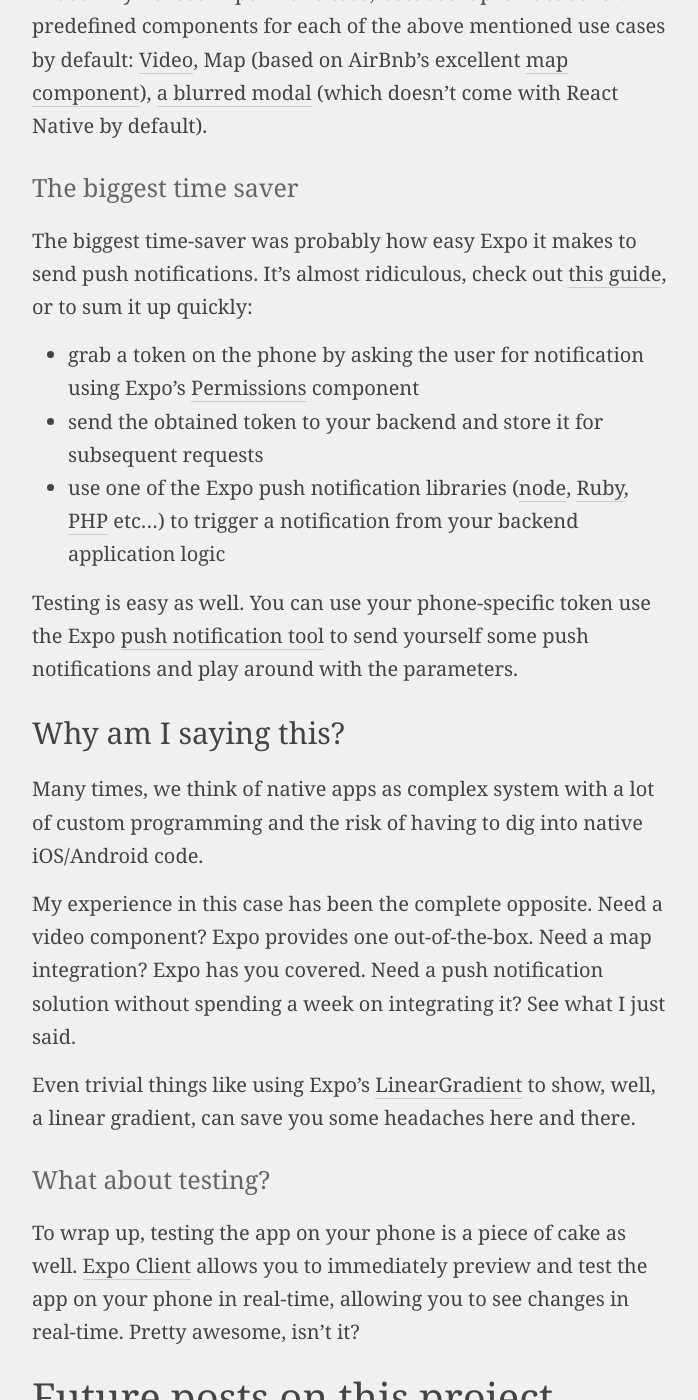
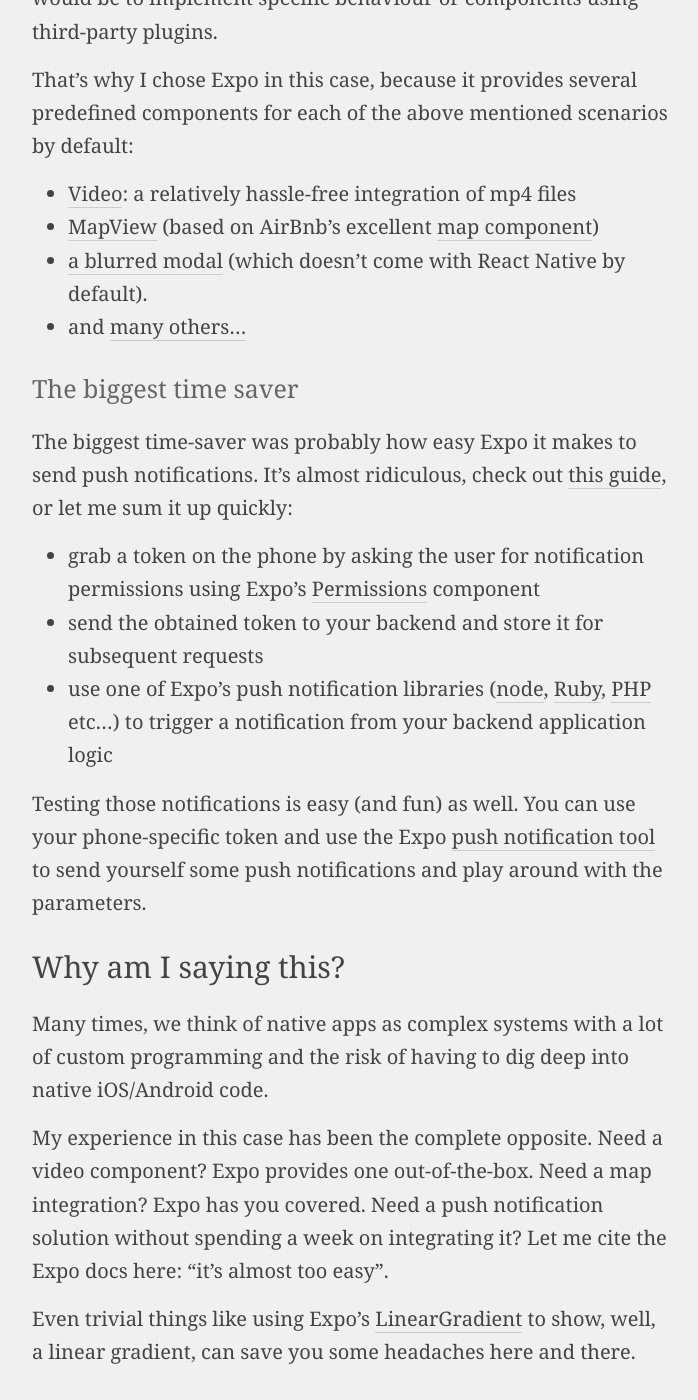
Before and after one commit to marcelkalveram/marcelkalveram.github.io, a Jekyll site: the page built from _posts/2018-05-04-speeding-up-the-build-of-a-surprise-dinner-app-with-expo.md, in a window 1280 px wide and 1400 px high, scrolled down 1351 px. Shown: the whole window, without its empty margins (288-986 px from the left). Built offline with Jekyll 4.4.1, drawn with Linux system fonts in a browser that asks for light colours; comment, search, counter and statistics services are not loaded; some of the changed text lies outside the part shown.

Commit message:
blog post improvements

```diff
--- a/_posts/2018-05-04-speeding-up-the-build-of-a-surprise-dinner-app-with-expo.md
+++ b/_posts/2018-05-04-speeding-up-the-build-of-a-surprise-dinner-app-with-expo.md
@@ -19,41 +19,46 @@
 
 React Native can be hard. But a lot of the heavy lifting can be done by <a href="https://expo.io/" target="_blank">Expo</a>.
 
-Recently, I helped Valencia startup <a href="https://uncovercity.com/" target="_blank">uncovercity</a> build a mobile app to accompany their surprise dinner experience.
+Recently, I helped Valencian startup <a href="https://uncovercity.com/" target="_blank">uncovercity</a> build a mobile app to accompany their surprise dinner experience.
 
 ## The challenge
 
 Tasks in this project included:
 
 - showing an introductory video header in the app to the user to get them excited about the experience
-- picking up a client and showing the current position of the client’s taxi (a <a href="https://www.cabify.com/" target="_blank">Cabify</a> in this case) on a map
-- showing several popups indicating the current status of the experience (e.g. Cabify on its way, Cabify arrived, Cabify arrived at restaurant) and sending a push notification in each case
+- picking up a client and showing the current position of the client’s taxi (a <a href="https://www.cabify.com/" target="_blank">Cabify</a> in this case) on a map for both, the journey to the restaurant and back
+- showing several popups indicating the current status of the user's experience (e.g. Cabify on its way, Cabify arrived, Cabify arrived at restaurant) and sending a push notification for each status change
 
 ## The solution
 
 I had built several React Native apps before and knew how tricky it would be to implement specific behaviour or components using third-party plugins.
 
-That’s why I chose Expo in this case, because it provides several predefined components for each of the above mentioned use cases by default: <a href="https://docs.expo.io/versions/v27.0.0/sdk/video" target="_blank">Video</a>, Map (based on AirBnb’s excellent <a href="https://github.com/react-community/react-native-maps" target="_blank">map component</a>), <a href="https://docs.expo.io/versions/v27.0.0/sdk/blur-view" target="_blank">a blurred modal</a> (which doesn’t come with React Native by default).
+That’s why I chose Expo in this case, because it provides several predefined components for each of the above mentioned scenarios by default:
+
+- <a href="https://docs.expo.io/versions/v27.0.0/sdk/video" target="_blank">Video</a>: a relatively hassle-free integration of mp4 files
+- <a href="https://docs.expo.io/versions/v27.0.0/sdk/map-view" target="_blank">MapView</a> (based on AirBnb’s excellent <a href="https://github.com/react-community/react-native-maps" target="_blank">map component</a>)
+- <a href="https://docs.expo.io/versions/v27.0.0/sdk/blur-view" target="_blank">a blurred modal</a> (which doesn’t come with React Native by default).
+- and <a href="https://docs.expo.io/versions/latest/" target="_blank">many others...</a>
 
 ### The biggest time saver
 
-The biggest time-saver was probably how easy Expo it makes to send push notifications. It’s almost ridiculous, check out <a href="https://docs.expo.io/versions/v27.0.0/guides/push-notifications" target="_blank">this guide</a>, or to sum it up quickly:
-- grab a token on the phone by asking the user for notification using Expo's <a href="https://docs.expo.io/versions/v27.0.0/sdk/permissions" target="_blank">Permissions</a> component
+The biggest time-saver was probably how easy Expo it makes to send push notifications. It’s almost ridiculous, check out <a href="https://docs.expo.io/versions/v27.0.0/guides/push-notifications" target="_blank">this guide</a>, or let me sum it up quickly:
+- grab a token on the phone by asking the user for notification permissions using Expo's <a href="https://docs.expo.io/versions/v27.0.0/sdk/permissions" target="_blank">Permissions</a> component
 - send the obtained token to your backend and store it for subsequent requests
-- use one of the Expo push notification libraries (<a href="https://github.com/exponent/exponent-server-sdk-node" target="_blank">node</a>, <a href="https://github.com/exponent/exponent-server-sdk-ruby" target="_blank">Ruby</a>, <a href="https://github.com/Alymosul/exponent-server-sdk-php" target="_blank">PHP</a> etc...) to trigger a notification from your backend application logic
+- use one of Expo's push notification libraries (<a href="https://github.com/exponent/exponent-server-sdk-node" target="_blank">node</a>, <a href="https://github.com/exponent/exponent-server-sdk-ruby" target="_blank">Ruby</a>, <a href="https://github.com/Alymosul/exponent-server-sdk-php" target="_blank">PHP</a> etc...) to trigger a notification from your backend application logic
 
-Testing is easy as well. You can use your phone-specific token use the Expo <a href="https://expo.io/dashboard/notifications" target="_blank">push notification tool</a> to send yourself some push notifications and play around with the parameters.
+Testing those notifications is easy (and fun) as well. You can use your phone-specific token and use the Expo <a href="https://expo.io/dashboard/notifications" target="_blank">push notification tool</a> to send yourself some push notifications and play around with the parameters.
 
 ## Why am I saying this?
-Many times, we think of native apps as complex system with a lot of custom programming and the risk of having to dig into native iOS/Android code.
+Many times, we think of native apps as complex systems with a lot of custom programming and the risk of having to dig deep into native iOS/Android code.
 
-My experience in this case has been the complete opposite. Need a video component? Expo provides one out-of-the-box. Need a map integration? Expo has you covered. Need a push notification solution without spending a week on integrating it? See what I just said.
+My experience in this case has been the complete opposite. Need a video component? Expo provides one out-of-the-box. Need a map integration? Expo has you covered. Need a push notification solution without spending a week on integrating it? Let me cite the Expo docs here: "it's almost too easy".
 
 Even trivial things like using Expo's <a href="https://docs.expo.io/versions/latest/sdk/linear-gradient" target="_blank">LinearGradient</a> to show, well, a linear gradient, can save you some headaches here and there.
 
 ### What about testing?
 
-To wrap up, testing the app on your phone is a piece of cake as well. <a href="https://itunes.apple.com/us/app/expo-client/id982107779?mt=8" target="_blank">Expo Client</a> allows you to immediately preview and test the app on your phone in real-time, allowing you to see changes in real-time. Pretty awesome, isn’t it?
+To wrap up, testing the app on your phone is a piece of cake as well. <a href="https://itunes.apple.com/us/app/expo-client/id982107779?mt=8" target="_blank">Expo Client</a> allows you to immediately preview and test the app on your phone in within minutes, allowing you to see changes in real-time. Pretty awesome, isn’t it?
 
 # Future posts on this project
 
```
Also changed, not shown: other parts of _posts/2018-05-04-speeding-up-the-build-of-a-surprise-dinner-app-with-expo.md (+1 -1 lines).
